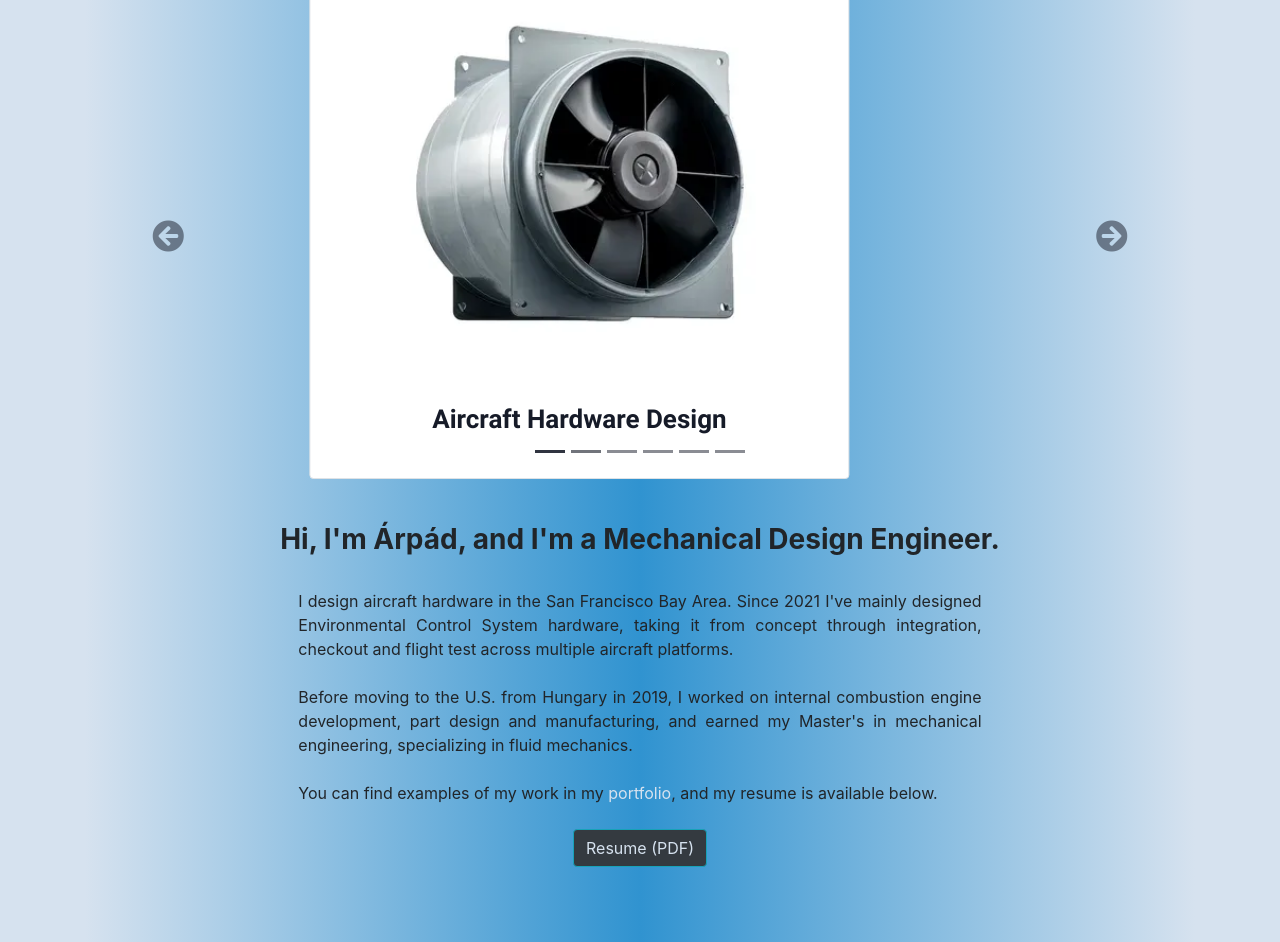
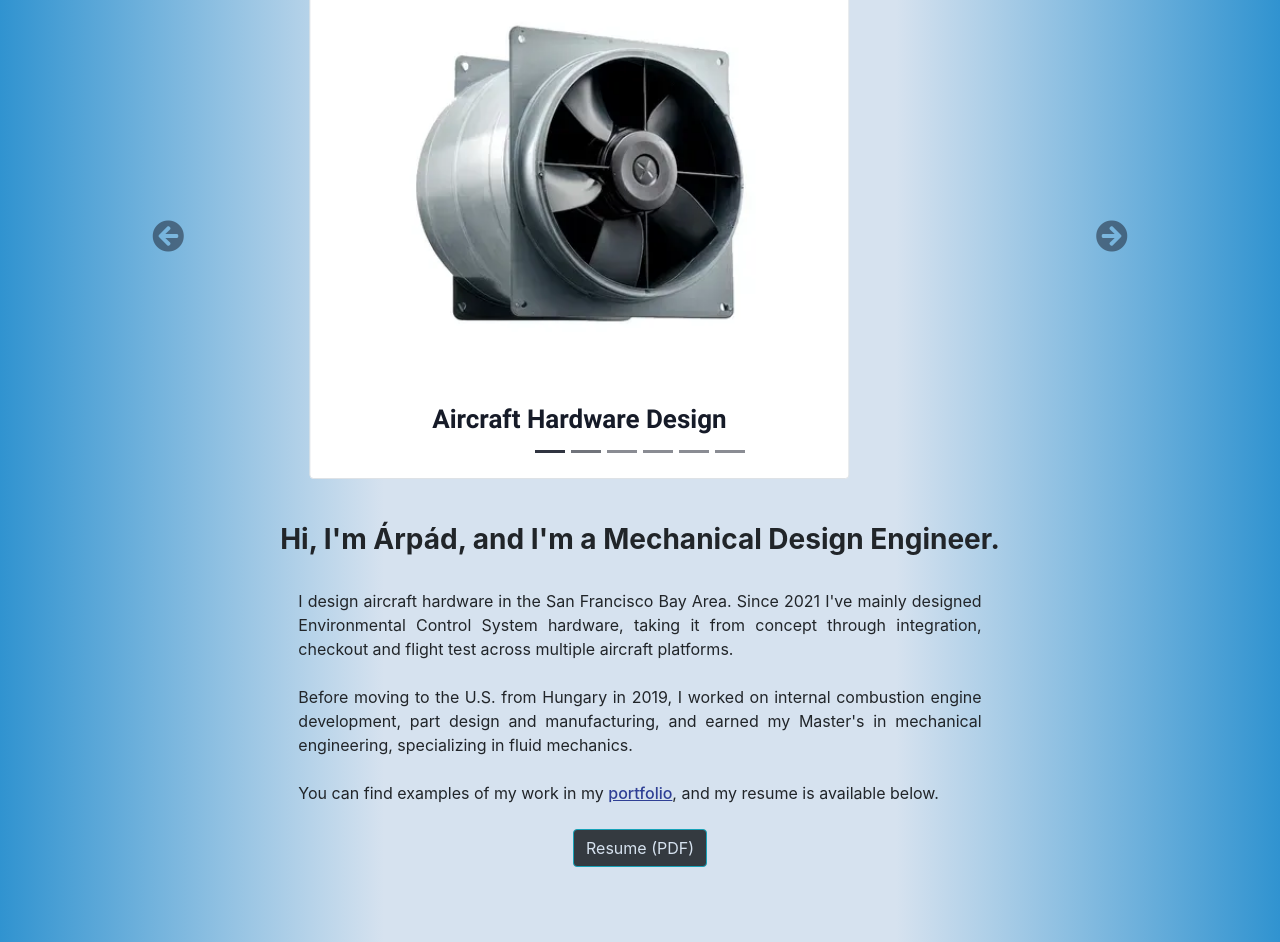
Before and after one commit to arpadherbut/arpadherbut.com, a plain HTML site: page index.html in a window 1280 px wide. Shown: the part 64-1006 px from the top of the page. Drawn offline with Linux system fonts and the light colour scheme.

Commit message:
Invert page gradient: light center, darker sides
One site-wide gradient on the page background (body.bg-light) instead of
per-box gradients, so text sits on the lightest part on every page.
Darker link colors to stay readable on the light center.

Co-Authored-By: Claude Opus 5.5 <noreply@anthropic.com>

```diff
--- a/css/mainStyles.css
+++ b/css/mainStyles.css
@@ -64,14 +64,17 @@ ul {
   color: var(--main-light);
 }
 
+/* Page background: the one site-wide gradient (every page's <body> has
+   .bg-light). Lightest in the middle where the text sits, darker at the
+   sides. .bg-grad boxes are transparent so the gradient stays seamless. */
 .bg-light {
   background: linear-gradient(
     90deg,
-    var(--main-white),
-    var(--main-white),
-    var(--main-white),
-    var(--main-white)
-  );
+    var(--main-neutral) 0%,
+    var(--main-white) 30%,
+    var(--main-white) 70%,
+    var(--main-neutral) 100%
+  ) !important;
 }
 
 .main-neutral {
@@ -86,71 +89,34 @@ ul {
   color: var(--main-black);
 }
 
-.bg-grad {
-  background: linear-gradient(
-    90deg,
-    var(--main-white),
-    var(--main-neutral),
-    var(--main-white)
-  );
+.bg-grad,
+.jumbotron {
+  background: transparent;
 }
 
-/* Link Style */
+/* Link Style: dark blue reads well on the light page background */
 
-/* General */
-
-/* unvisited link */
-a:link {
-  color: var(--main-neutral);
-}
-
-/* visited link */
+a:link,
 a:visited {
-  color: var(--main-neutral);
-}
-
-/* mouse over link */
-a:hover {
   color: var(--main-dark);
 }
 
-/* selected link */
+a:hover,
 a:active {
-  color: var(--main-dark);
-}
-
-a.atag:link {
-  color: var(--main-white);
-}
-
-a.atag:visited {
-  color: var(--main-white);
-}
-
-a.atag:hover {
   color: var(--main-black);
 }
 
-/* Custom .atag */
-
-a.atag:active {
+/* In-text links (.atag): same color, underlined so they're findable */
+a.atag:link,
+a.atag:visited {
   color: var(--main-dark);
+  font-weight: 500;
+  text-decoration: underline;
 }
 
-a.atag:link {
-  color: var(--main-white);
-}
-
-a.atag:visited {
-  color: var(--main-white);
-}
-
-a.atag:hover {
+a.atag:hover,
+a.atag:active {
   color: var(--main-black);
-}
-
-a.atag:active {
-  color: var(--main-dark);
 }
 
 /* Custom .btn */
--- a/index.html
+++ b/index.html
@@ -22,7 +22,7 @@
     />
     <link rel="icon" href="/img/favicon.ico" type="image/x-icon" />
     <link rel="stylesheet" href="/css/bootstrap.min.css" />
-    <link rel="stylesheet" href="/css/mainStyles.css?v=2" />
+    <link rel="stylesheet" href="/css/mainStyles.css?v=4" />
     <link
       rel="stylesheet"
       href="https://use.fontawesome.com/releases/v5.8.2/css/all.css"
```
Also changed, not shown: 404.html (+1 -1 lines), contact.html (+1 -1 lines), portfolio.html (+1 -1 lines), webdev.html (+1 -1 lines).
